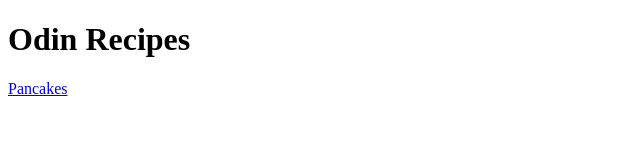
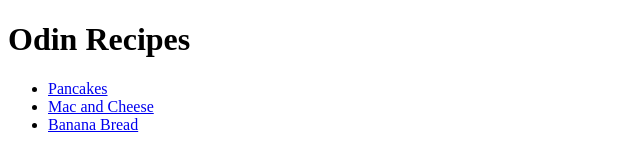
Before and after one commit to ryanozx/odin-recipes, a plain HTML site: page index.html in a window 1280 px wide. Shown: the whole page, without its empty margins (0-640 px from the left). Drawn offline with Linux system fonts and the light colour scheme.

Commit message:
Added README.MD and edited index.html

```diff
--- a/index.html
+++ b/index.html
@@ -7,6 +7,10 @@
 
     <body>
         <h1>Odin Recipes</h1>
-        <a href="./recipes/pancakes.html">Pancakes</a>
+        <ul>
+            <li><a href="./recipes/pancakes.html">Pancakes</a></li>
+            <li><a href="./recipes/macandcheese.html">Mac and Cheese</a></li>
+            <li><a href="./recipes/bananabread.html">Banana Bread</a></li>
+        </ul>
     </body>
 </html>
```
Also changed, not shown: 1 other file.
